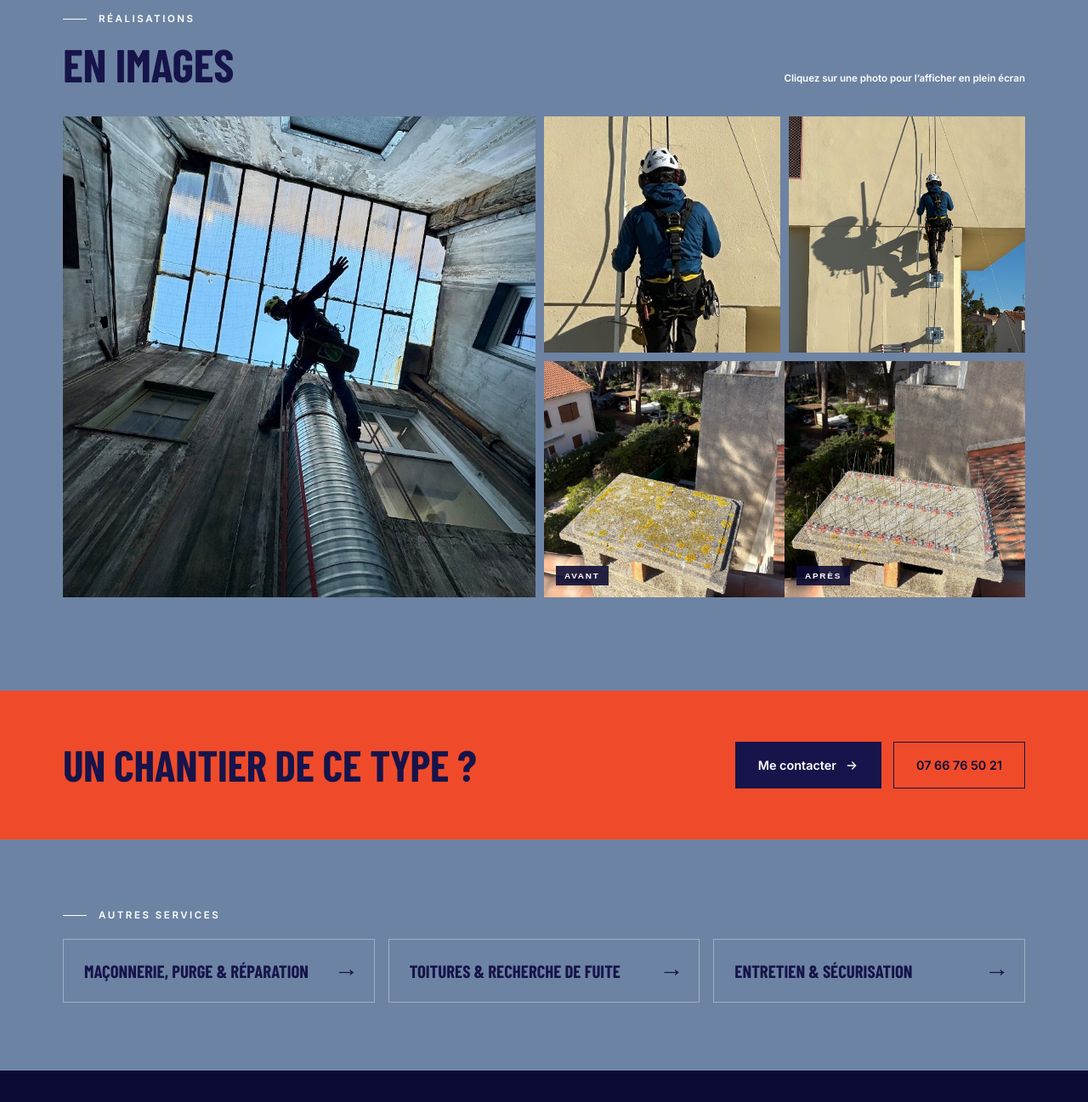
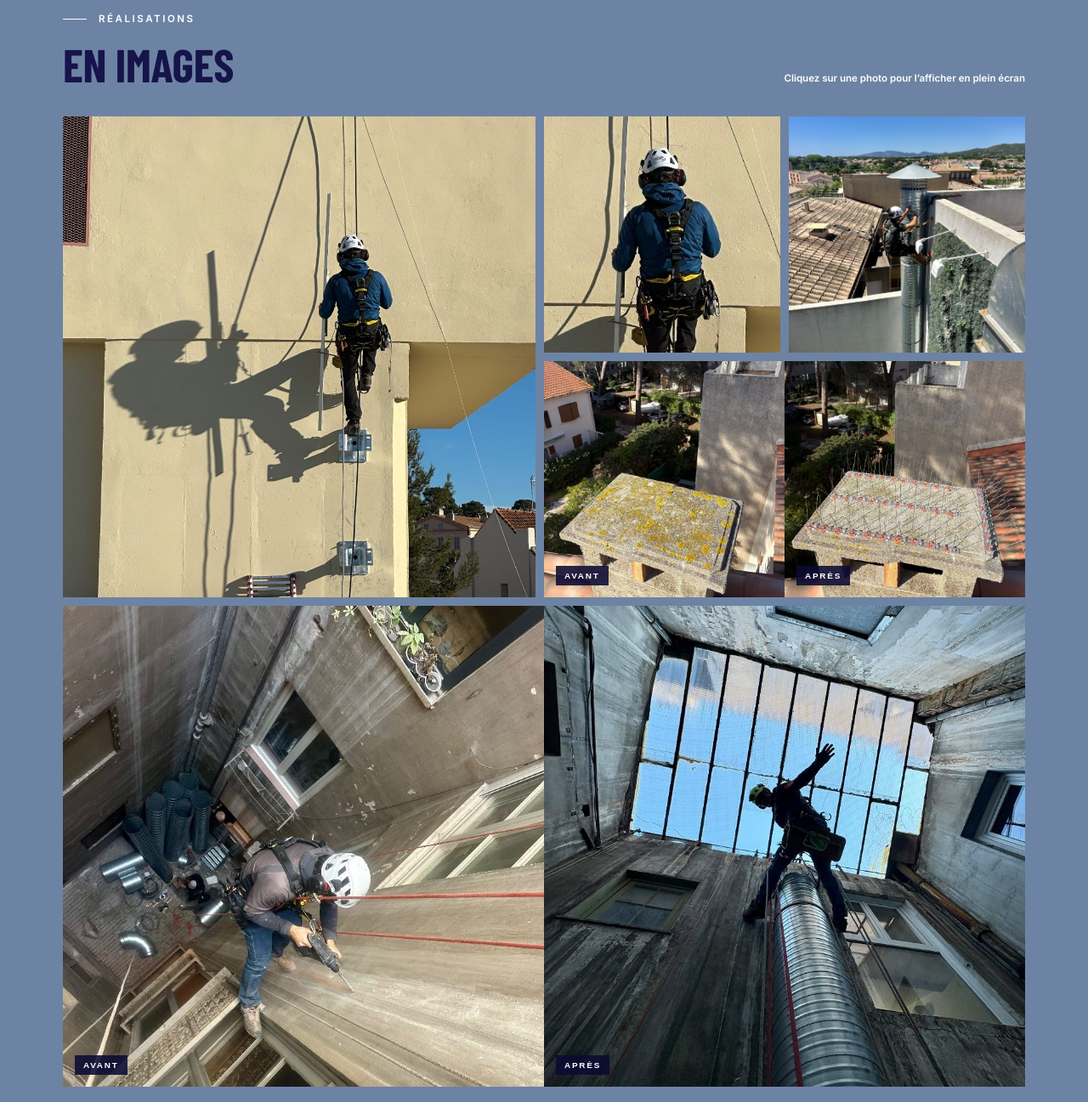
Before and after one commit to maelgras04-create/maelgras.github.io, a plain HTML site: page installations-en-hauteur.html in a window 1280 px wide. Shown: the part 1800-3097 px from the top of the page at 85% size. Drawn offline with nearby package versions, Linux system fonts and the light colour scheme; a web font is replaced by a local one.

Commit message:
Installations en hauteur : second avant/après (conduit en puits de lumière)
Co-Authored-By: Claude Opus 5.5 <noreply@anthropic.com>
Claude-Session: https://claude.ai/code/session_01BsmMbfWA4tMQoHgR4PcU5o

```diff
--- a/assets/css/style.css
+++ b/assets/css/style.css
@@ -528,6 +528,13 @@ h3 { font-size: 1.45rem; font-weight: 700; line-height: 1.1; }
 .gallery > *,
 .gallery .before-after > * { min-width: 0; min-height: 0; }
 .gallery .media img { position: absolute; inset: 0; }
+.gallery.gallery-pair {
+  grid-template-columns: 1fr;
+  grid-template-rows: 1fr;
+  aspect-ratio: 2 / 1;
+  margin-top: 10px;
+}
+.gallery.gallery-pair .before-after { grid-column: 1 / -1; }
 .gallery .before-after {
   grid-column: 2 / 4;
   display: grid;
--- a/installations-en-hauteur.html
+++ b/installations-en-hauteur.html
@@ -107,12 +107,18 @@
         <span class="note">Cliquez sur une photo pour l’afficher en plein écran</span>
       </div>
       <div class="gallery">
-        <button class="media main" type="button" data-lightbox aria-label="Agrandir : conduit d’aération dans un puits de lumière"><img src="assets/img/installation-conduit-puits-de-lumiere.jpg" width="844" height="1125" alt="Maël Gras sur cordes installant un conduit d’aération dans un puits de lumière" loading="lazy"></button>
+        <button class="media main" type="button" data-lightbox aria-label="Agrandir : pose d’éléments en façade"><img src="assets/img/installation-pose-facade.jpg" width="1050" height="1400" alt="Maël Gras sur cordes posant des éléments sur une façade ensoleillée" loading="lazy"></button>
         <button class="media" type="button" data-lightbox aria-label="Agrandir : détail de la pose en façade"><img src="assets/img/installation-pose-facade-detail.jpg" width="380" height="700" alt="Gros plan de Maël Gras posant un profilé en façade sur cordes" loading="lazy" style="object-position: 50% 15%"></button>
-        <button class="media" type="button" data-lightbox aria-label="Agrandir : pose d’éléments en façade"><img src="assets/img/installation-pose-facade.jpg" width="1050" height="1400" alt="Maël Gras sur cordes posant des éléments sur une façade ensoleillée" loading="lazy"></button>
+        <button class="media" type="button" data-lightbox aria-label="Agrandir : conduit d’aération sur un toit"><img src="assets/img/installation-conduit-aeration.jpg" width="1200" height="1600" alt="Maël Gras installant un conduit d’aération en aluminium au-dessus des toits" loading="lazy" style="object-position: 48% 35%"></button>
         <div class="before-after">
           <button class="media before" type="button" data-lightbox aria-label="Agrandir : cheminée avant la pose des pics anti-pigeons"><img src="assets/img/anti-pigeons-cheminee-avant.jpg" width="844" height="1125" alt="Chapeau de cheminée avant la pose des pics anti-pigeons" loading="lazy"><span class="tag">Avant</span></button>
           <button class="media after" type="button" data-lightbox aria-label="Agrandir : cheminée après la pose des pics anti-pigeons"><img src="assets/img/anti-pigeons-cheminee-apres.jpg" width="844" height="1125" alt="Chapeau de cheminée équipé de pics anti-pigeons" loading="lazy"><span class="tag">Après</span></button>
+        </div>
+      </div>
+      <div class="gallery gallery-pair">
+        <div class="before-after">
+          <button class="media before" type="button" data-lightbox aria-label="Agrandir : puits de lumière avant la pose du conduit"><img src="assets/img/conduit-puits-de-lumiere-avant.jpg" width="844" height="780" alt="Puits de lumière pendant le perçage, conduits encore au sol" loading="lazy"><span class="tag">Avant</span></button>
+          <button class="media after" type="button" data-lightbox aria-label="Agrandir : conduit d’aération posé dans le puits de lumière"><img src="assets/img/installation-conduit-puits-de-lumiere.jpg" width="844" height="1125" alt="Conduit d’aération posé dans le puits de lumière" loading="lazy"><span class="tag">Après</span></button>
         </div>
       </div>
     </div>
```
Also changed, not shown: assets/img/conduit-puits-de-lumiere-avant.jpg (added).
